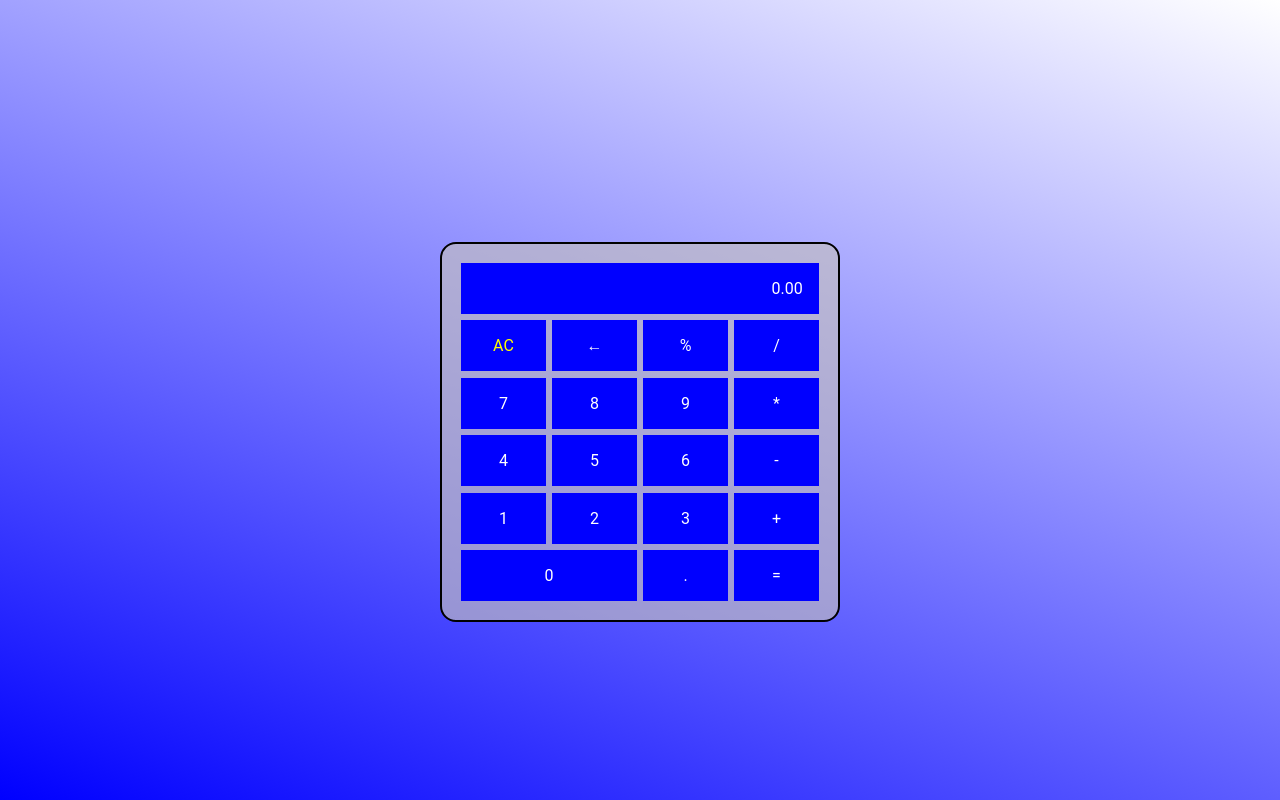
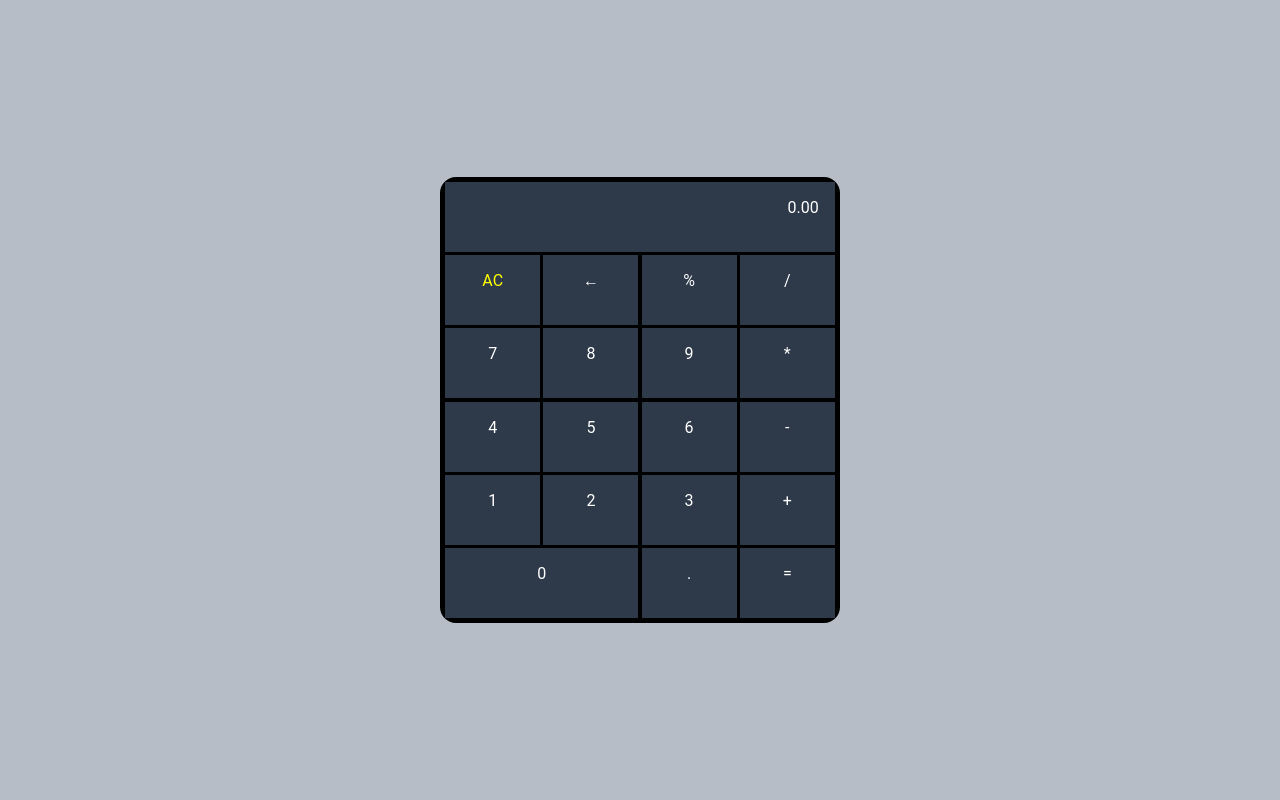
Before and after one commit to AlexMagar/BasicHTML, a plain HTML site: page calculator/index.html in a window 1280 px wide. Drawn offline with Linux system fonts and the light colour scheme.

Commit message:
changes calculator layout and coloring

```diff
--- a/calculator/css/style.css
+++ b/calculator/css/style.css
@@ -1,5 +1,4 @@
 body {
-  font-family: "Roboto", sans-serif;
   margin: 0;
   padding: 0;
 }
@@ -8,6 +7,7 @@ body {
   box-sizing: border-box;
   text-decoration: none;
   list-style: none;
+  font-family: "Roboto", sans-serif;
 }
 
 .flex {
@@ -17,7 +17,7 @@ body {
 
 .grid {
   display: grid;
-  gap: 0.4rem;
+  /* gap: 0.4rem; */
 }
 
 /* ===== coloring ===== */
@@ -27,28 +27,26 @@ body {
   --color-black: black;
   --color-red: red;
   --color-text: #fff;
-  --body-bg: rgba(196, 191, 191, 0.651);
-  --text-color: var(--color-black);
+  --body-bg: #000000;
 }
 
 .container {
-  margin: auto;
+  /* margin: auto; */
   justify-content: center;
   align-items: center;
   min-height: 100vh;
-  background-image: linear-gradient(200deg, white, blue);
+  /* background-image: linear-gradient(200deg, white, blue); */
+  box-shadow: 0 8px 50px -7px black;
+  background: #b6bdc6;
 }
 
 /* ==== main section ==== */
 
 .cal {
   border: solid 2px;
-  position: relative;
-  top: 2rem;
-  left: auto;
   width: 400px;
-  padding: 1.2rem;
-  margin: 1rem;
+  padding: 0.2rem;
+  gap: 0.2rem;
   /* width: 50vw; */
   background: var(--body-bg);
   border-radius: 1rem;
@@ -57,7 +55,8 @@ body {
 }
 
 .cal div {
-  background: var(--color-blue);
+  height: 70px;
+  background: #2e3a4a;
   text-align: center;
   color: var(--color-text);
   /* margin: 1rem; */
```
